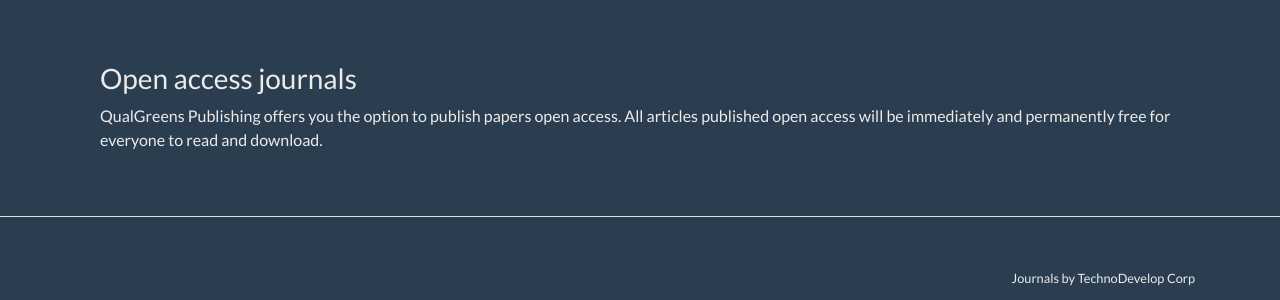
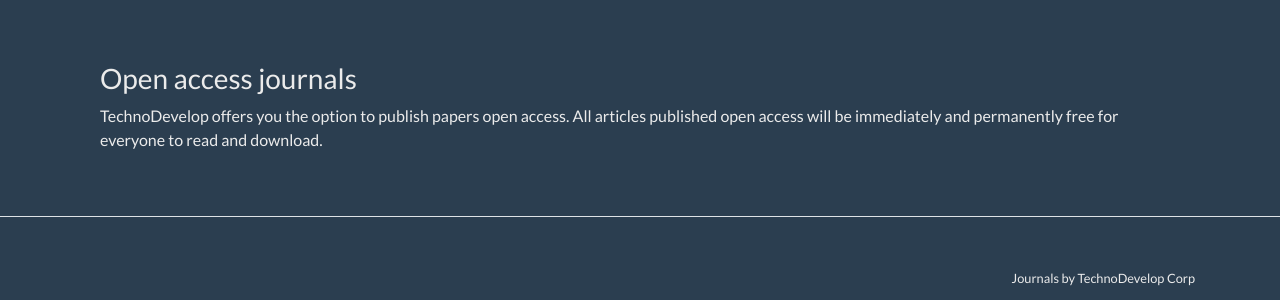
Before and after one commit to KshirsagarNaidu/qualgreens.ca-journals, a Jekyll site: the page built from browse/all/index.md, in a window 1280 px wide. Shown: the part 1003-1303 px from the top of the page. Built offline with Jekyll 4.4.1, drawn with Linux system fonts in a browser that asks for light colours.

Commit message:
qual to tech again in all

```diff
--- a/browse/all/index.md
+++ b/browse/all/index.md
@@ -27,5 +27,5 @@ title: All Journals
 
 <div class="container docs-section">
     <h3 class="display-6">Open access journals</h3>
-    <p>QualGreens Publishing offers you the option to publish papers open access. All articles published open access will be immediately and permanently free for everyone to read and download.</p>
+    <p>TechnoDevelop offers you the option to publish papers open access. All articles published open access will be immediately and permanently free for everyone to read and download.</p>
 </div>
```
